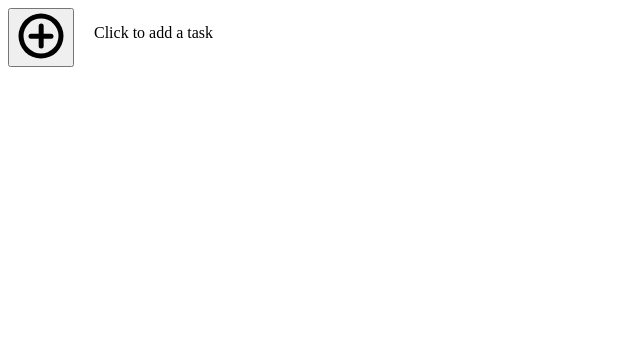
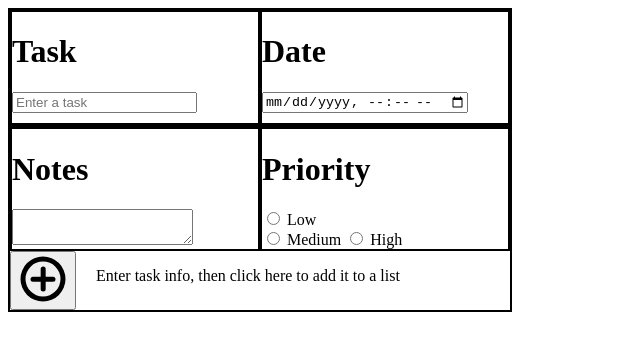
Before and after one commit to DylanDeFrank/toDo, a website built with webpack: page src/index.html in a window 1280 px wide. Shown: the whole page, without its empty margins (0-640 px from the left). Built offline with nearby package versions, Linux system fonts and the light colour scheme.

Commit message:
Linked user inputs with task object

```diff
--- a/src/index.html
+++ b/src/index.html
@@ -5,23 +5,40 @@
     <meta name="viewport" content="width=device-width, initial-scale=1.0">
     <title>TaskMaster</title>
 </head>
-
-<div class="addTaskContainer">
-    <button class="addTask"><img src="./images/plus.svg"></button>
-    <p>Click to add a task</p>
-</div>
-</div>
-<div class="taskWrapper">
+<div class="taskWrapper" >
     <div class="header">
-        <div class="title"></div>
-        <div class="dueDate"></div>
+        <div class="title">
+            <h1>Task</h1>
+            <input placeholder="Enter a task" type="text" class="taskName" name="taskName">
+        </div>
+        <div class="dueDate">
+            <h1>Date</h1>
+            <input type="datetime-local" class="dateTime">
+        </div>
     </div>
     <div class="footer">
-        <div class="taskNotes"></div>
-        <div class="priority"></div>
+        <div class="taskNotes">
+            <h1>Notes</h1>
+            <textarea class="details" placeholder="Enter details here">
+            </textarea>
+        </div>
+        <div class="priority">
+            <h1>Priority</h1>
+            <input type="radio" name="low" id="low" >
+            <label for="low">Low</label><br>
+            <input type="radio" name="med" id="med">
+            <label for="med">Medium</label>
+            <input type="radio" name="high" id="high">
+            <label for="high">High</label>
+        </div>
+    </div>
+    <div class="addTaskContainer">
+        <button class="addTask"><img src="./images/plus.svg"></button>
+        <p>Enter task info, then click here to add it to a list</p>
     </div>
 </div>
 
+<div class="listWrapper"></div>
 <body>
 
 </body>
--- a/src/index.js
+++ b/src/index.js
@@ -2,21 +2,18 @@ import { Task } from "./task.js"
 import { List } from "./list.js"
 import "./styles.css"
 
-const button = document.querySelector('.addTask')
-const taskWrapper = document.querySelector(".taskWrapper")
+const taskButton = document.querySelector(".addTask")
+const name = document.querySelector(".taskName")
+const details = document.querySelector(".details")
+const date = document.querySelector(".dateTime")
 
-button.addEventListener ('click', function (e) {
 
-    taskWrapper.style.display = "flex"
-    const title = document.querySelector('.title')
-    title.addEventListener ('keydown', function (e) {
-        if (e.key == 'Enter') {
-        let task = new Task(title.textContent)
-        console.log(task.name)
-        }
+taskButton.addEventListener ('click', () => {
+   let task = new Task(name.value, details.value, date.value )
+    console.log(task)
 
-    })
-})
+
+ })
 
 
     let walk = new Task('walk')
--- a/src/styles.css
+++ b/src/styles.css
@@ -7,7 +7,7 @@
     border: 2px, solid, black;
     width: 500px;
     height: 300px;
-    display: none;
+    display: flex;
     flex-direction: column;
 }
 
```
